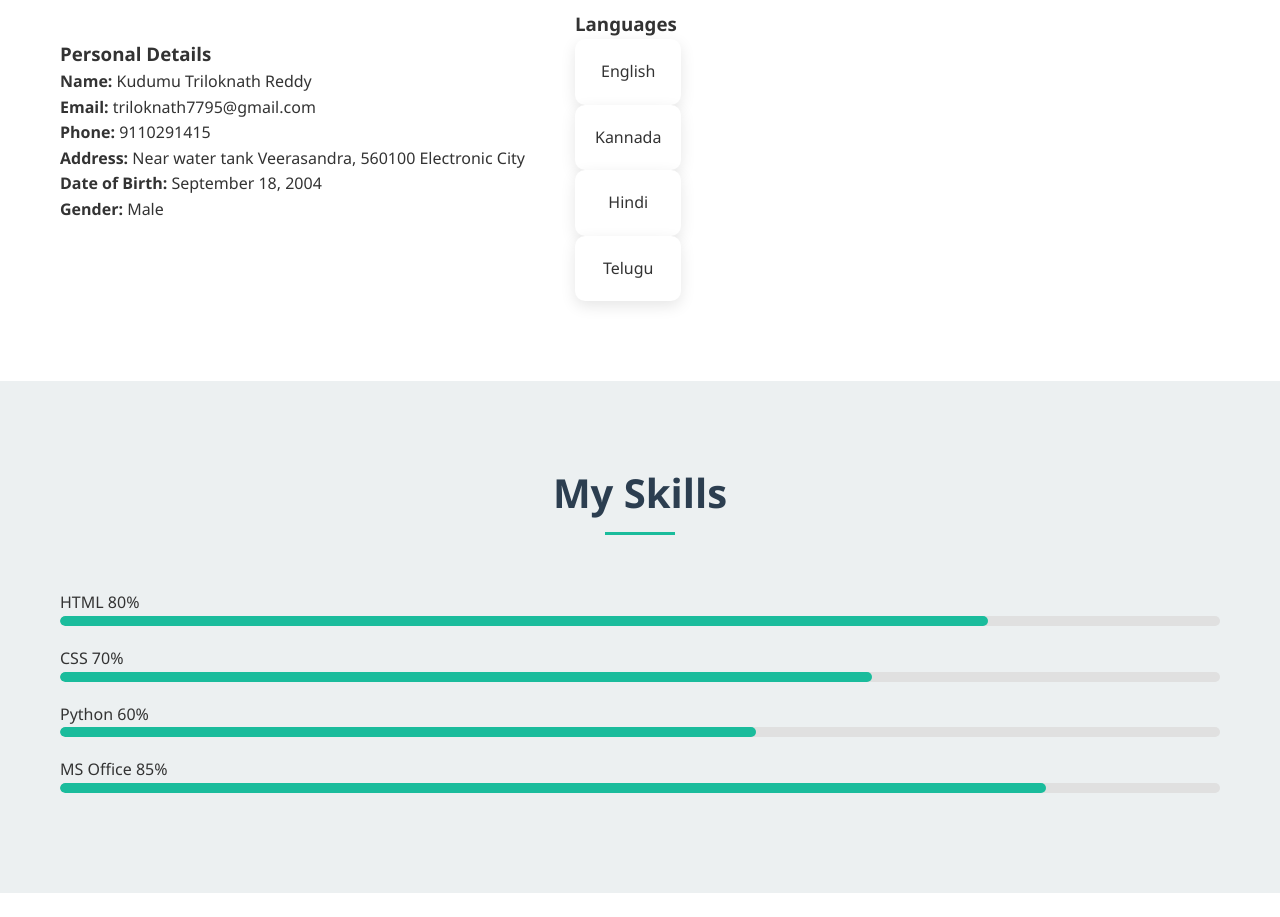
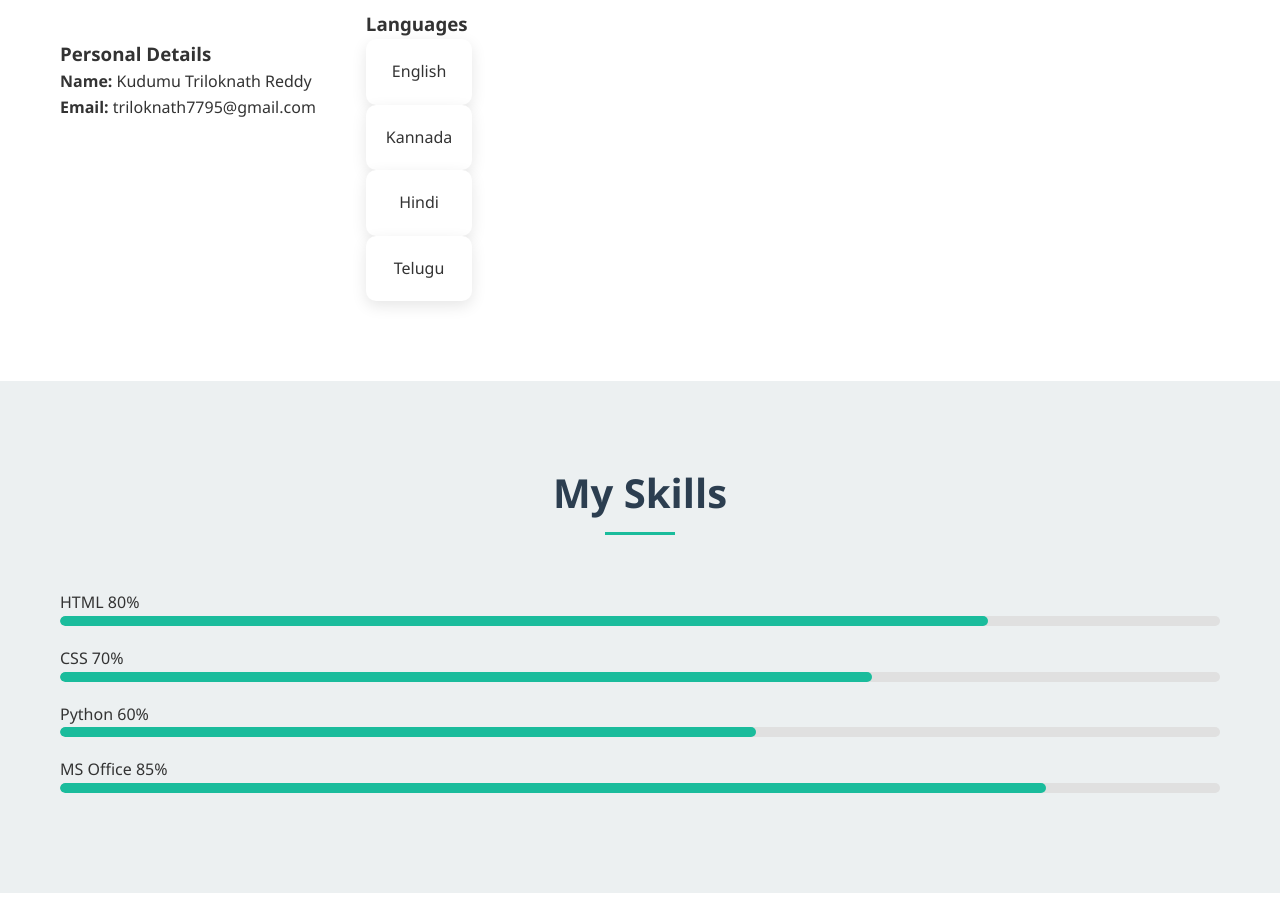
Before and after one commit to Triloknath20/intern-codsoft, a plain HTML site: page index.html in a window 1280 px wide. Shown: the part 1000-1917 px from the top of the page. Drawn offline with nearby package versions, Linux system fonts and the light colour scheme.

Commit message:
Update index.html

```diff
--- a/index.html
+++ b/index.html
@@ -58,10 +58,6 @@
                     <ul>
                         <li><strong>Name:</strong> Kudumu Triloknath Reddy</li>
                         <li><strong>Email:</strong> triloknath7795@gmail.com</li>
-                        <li><strong>Phone:</strong> 9110291415</li>
-                        <li><strong>Address:</strong> Near water tank Veerasandra, 560100 Electronic City</li>
-                        <li><strong>Date of Birth:</strong> September 18, 2004</li>
-                        <li><strong>Gender:</strong> Male</li>
                     </ul>
                 </div>
                 <div class="languages">
```
